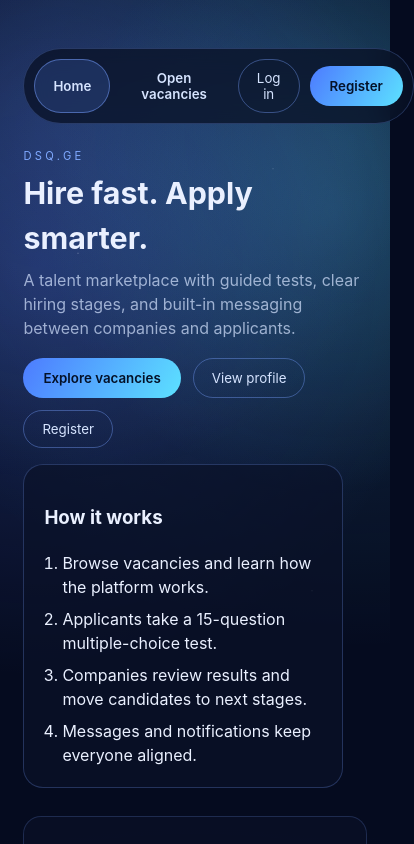
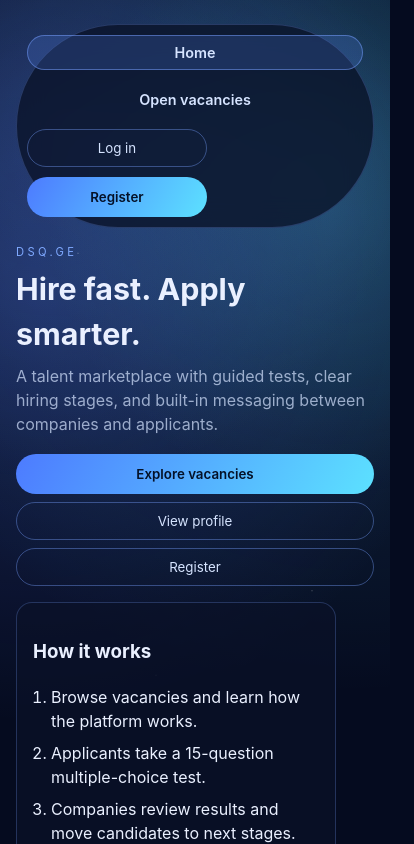
Before and after one commit to ShengeliaGI/dsq.ge, a React (Vite) app: page / in a window 390 px wide. Shown: the top 844 px of the page, 414 px wide, since content can reach past the window. Built offline with nearby package versions, Linux system fonts and the light colour scheme; no server answers.

Commit message:
Improve responsive layout

```diff
--- a/src/App.css
+++ b/src/App.css
@@ -1314,10 +1314,106 @@ input::placeholder {
   gap: 12px;
 }
 
+@media (max-width: 900px) {
+  .app-shell {
+    padding: 32px clamp(16px, 4vw, 36px) 48px;
+  }
+  .top-nav {
+    width: 100%;
+    flex-wrap: wrap;
+    justify-content: space-between;
+  }
+  .nav-auth {
+    flex-wrap: wrap;
+  }
+  .nav-button {
+    padding: 8px 14px;
+    font-size: 0.9rem;
+  }
+  .company-panel {
+    padding: 20px;
+  }
+  .grid {
+    grid-template-columns: repeat(auto-fit, minmax(200px, 1fr));
+  }
+  .messages-layout {
+    grid-template-columns: 1fr;
+  }
+  .thread-list,
+  .thread-panel {
+    max-height: none;
+  }
+}
+
 @media (max-width: 720px) {
   .page-header {
     flex-direction: column;
     align-items: flex-start;
+  }
+  .app-shell {
+    padding: 24px 16px 40px;
+  }
+  .top-nav {
+    position: static;
+    margin-bottom: 16px;
+  }
+  .page {
+    gap: 20px;
+  }
+  .form-grid {
+    grid-template-columns: 1fr;
+  }
+  .toggle-row {
+    flex-direction: column;
+    align-items: stretch;
+  }
+  .result-actions,
+  .result-status-actions {
+    flex-direction: column;
+    align-items: stretch;
+  }
+  .result-score {
+    align-self: flex-start;
+  }
+  .message-bubble {
+    max-width: 100%;
+  }
+  .message-composer {
+    flex-direction: column;
+    align-items: stretch;
+  }
+}
+
+@media (max-width: 520px) {
+  .auth-card,
+  .company-panel,
+  .result-card,
+  .test-panel,
+  .cv-hero-card,
+  .hero-card {
+    padding: 16px;
+    border-radius: 16px;
+  }
+  .chip-grid,
+  .hero-actions,
+  .test-actions,
+  .header-actions {
+    gap: 8px;
+  }
+  .nav-button,
+  .chip,
+  .primary,
+  .ghost,
+  .danger {
+    width: 100%;
+    justify-content: center;
+  }
+  .thread-card {
+    flex-direction: column;
+    align-items: flex-start;
+  }
+  .modal {
+    padding: 18px;
   }
 }
 
```
